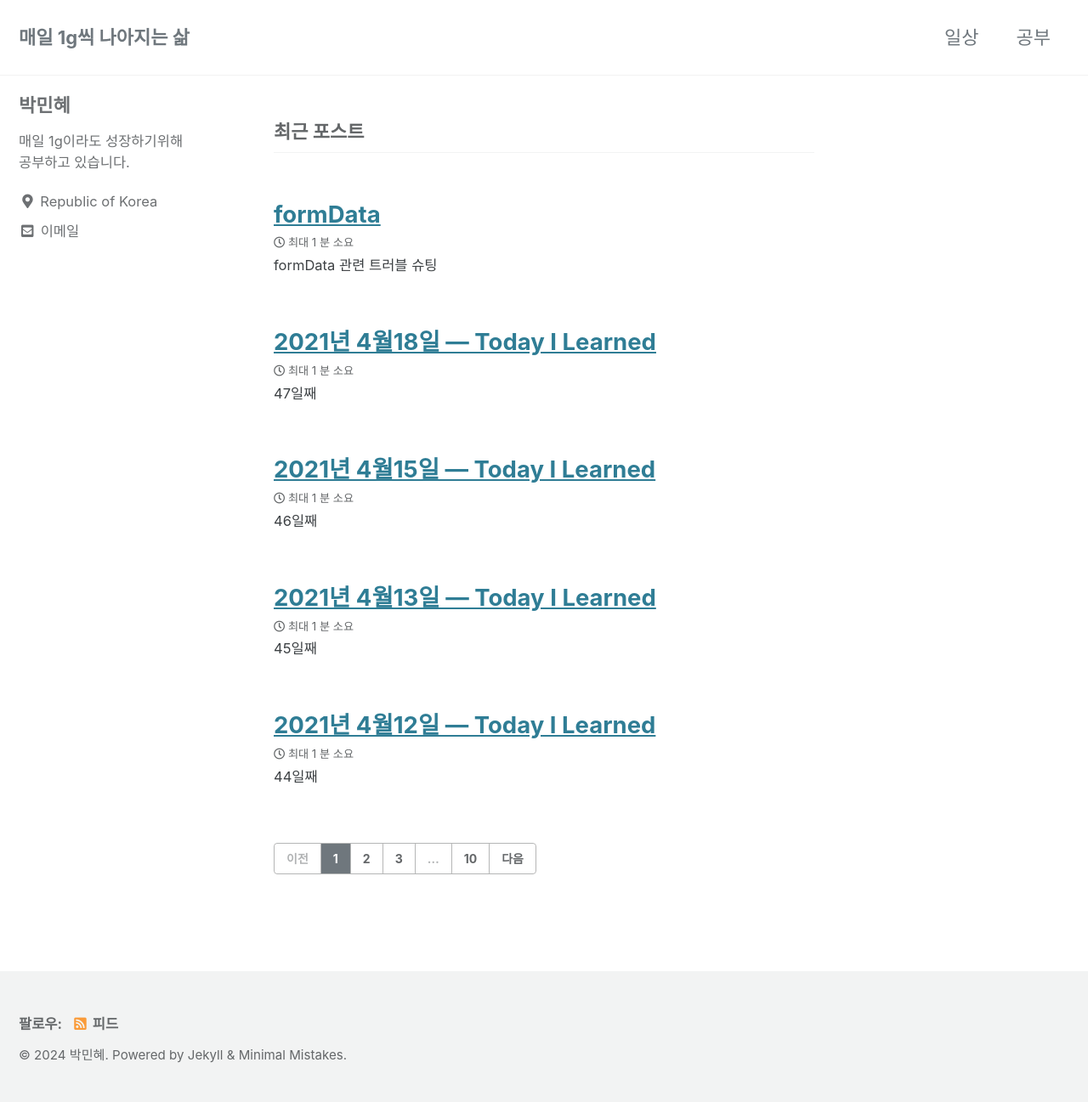
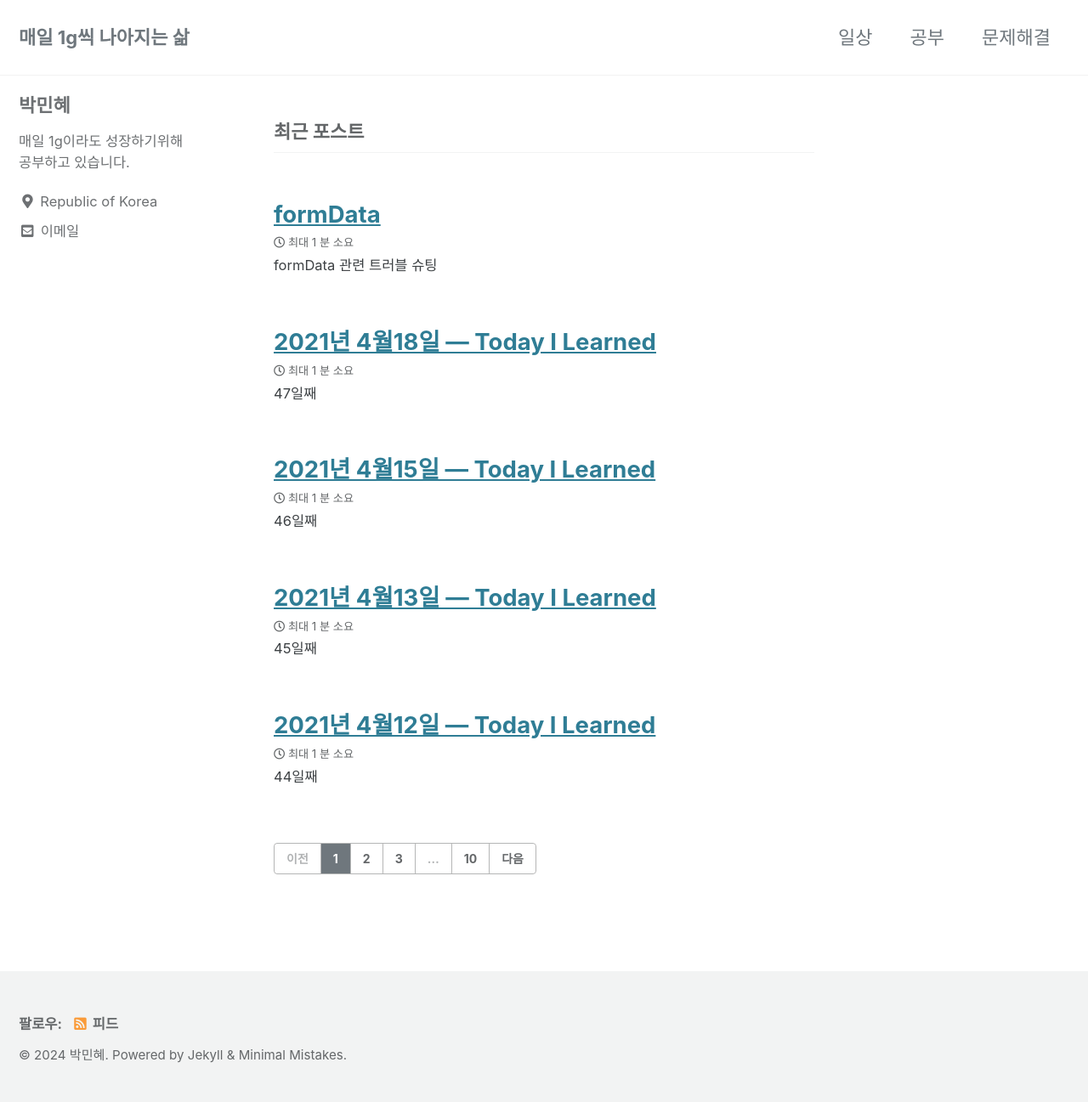
Before and after one commit to minhyepark-dev/minhyepark-dev.github.io, a Jekyll site: the page built from index.html, in a window 1280 px wide. Shown: the whole page at 85% size. Built offline with Jekyll 4.4.1, drawn with Linux system fonts in a browser that asks for light colours; cached includes are drawn as plain includes; the list of posts is cut into pages by our own code.

Commit message:
navigation linked

```diff
--- a/_data/navigation.yml
+++ b/_data/navigation.yml
@@ -5,3 +5,5 @@ main:
     url: /normal-life/
   - title: '공부'
     url: /study/
+  - title: '문제해결'
+    url: /trouble/
```
